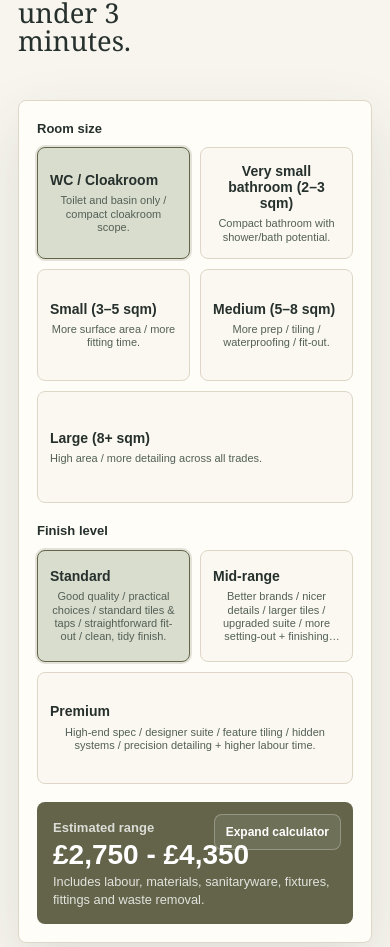
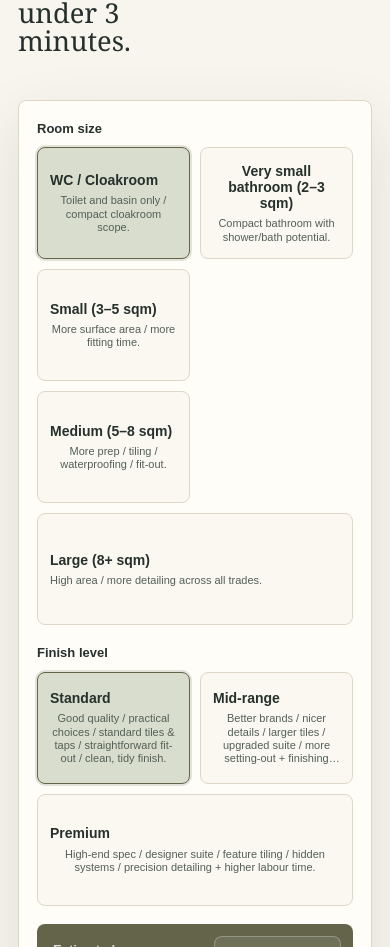
Before and after one commit to maycorbuildingservices-lang/maycor-website-next, a Next.js app: page / in a window 390 px wide. Shown: the part 1350-2297 px from the top of the page. Built offline with nearby package versions, Linux system fonts and the light colour scheme.

Commit message:
Revert room size layout split

```diff
--- a/src/app/globals.css
+++ b/src/app/globals.css
@@ -1192,15 +1192,11 @@ h3 {
   }
 
   .calculator-compact .room-grid-top {
-    grid-template-columns: repeat(2, minmax(0, 1fr));
-  }
-
-  .calculator-compact .room-grid-middle {
-    grid-template-columns: repeat(2, minmax(0, 1fr));
+    grid-template-columns: repeat(3, minmax(0, 1fr));
   }
 
   .calculator-compact .room-grid-bottom {
-    grid-template-columns: 1fr;
+    grid-template-columns: repeat(2, minmax(0, 1fr));
   }
 
   .calculator-compact .finish-grid {
@@ -1322,14 +1318,6 @@ h3 {
     grid-template-columns: repeat(2, minmax(0, 1fr));
   }
 
-  .calculator-compact .room-grid-middle {
-    grid-template-columns: repeat(2, minmax(0, 1fr));
-  }
-
-  .calculator-compact .room-grid-bottom {
-    grid-template-columns: 1fr;
-  }
-
   .calculator-compact .room-grid-bottom .choice-card:last-child,
   .calculator-compact .finish-grid .choice-card:last-child {
     grid-column: 1 / -1;
--- a/src/components/EstimateStarter.tsx
+++ b/src/components/EstimateStarter.tsx
@@ -386,20 +386,7 @@ export function EstimateStarter() {
             ) : (
               <div className="room-choice-stack">
                 <div className="choice-grid room-grid room-grid-top">
-                  {roomSection.options.slice(0, 2).map((option) => (
-                    <button
-                      className={choiceCardClass(selected.room_size === option.id)}
-                      key={option.id}
-                      type="button"
-                      {...tapBridge(() => selectOption(roomSection.id, option.id))}
-                    >
-                      <span>{option.label}</span>
-                      {option.desc ? <small>{option.desc}</small> : null}
-                    </button>
-                  ))}
-                </div>
-                <div className="choice-grid room-grid room-grid-middle">
-                  {roomSection.options.slice(2, 4).map((option) => (
+                  {roomSection.options.slice(0, 3).map((option) => (
                     <button
                       className={choiceCardClass(selected.room_size === option.id)}
                       key={option.id}
@@ -412,7 +399,7 @@ export function EstimateStarter() {
                   ))}
                 </div>
                 <div className="choice-grid room-grid room-grid-bottom">
-                  {roomSection.options.slice(4).map((option) => (
+                  {roomSection.options.slice(3).map((option) => (
                     <button
                       className={choiceCardClass(selected.room_size === option.id)}
                       key={option.id}
```
